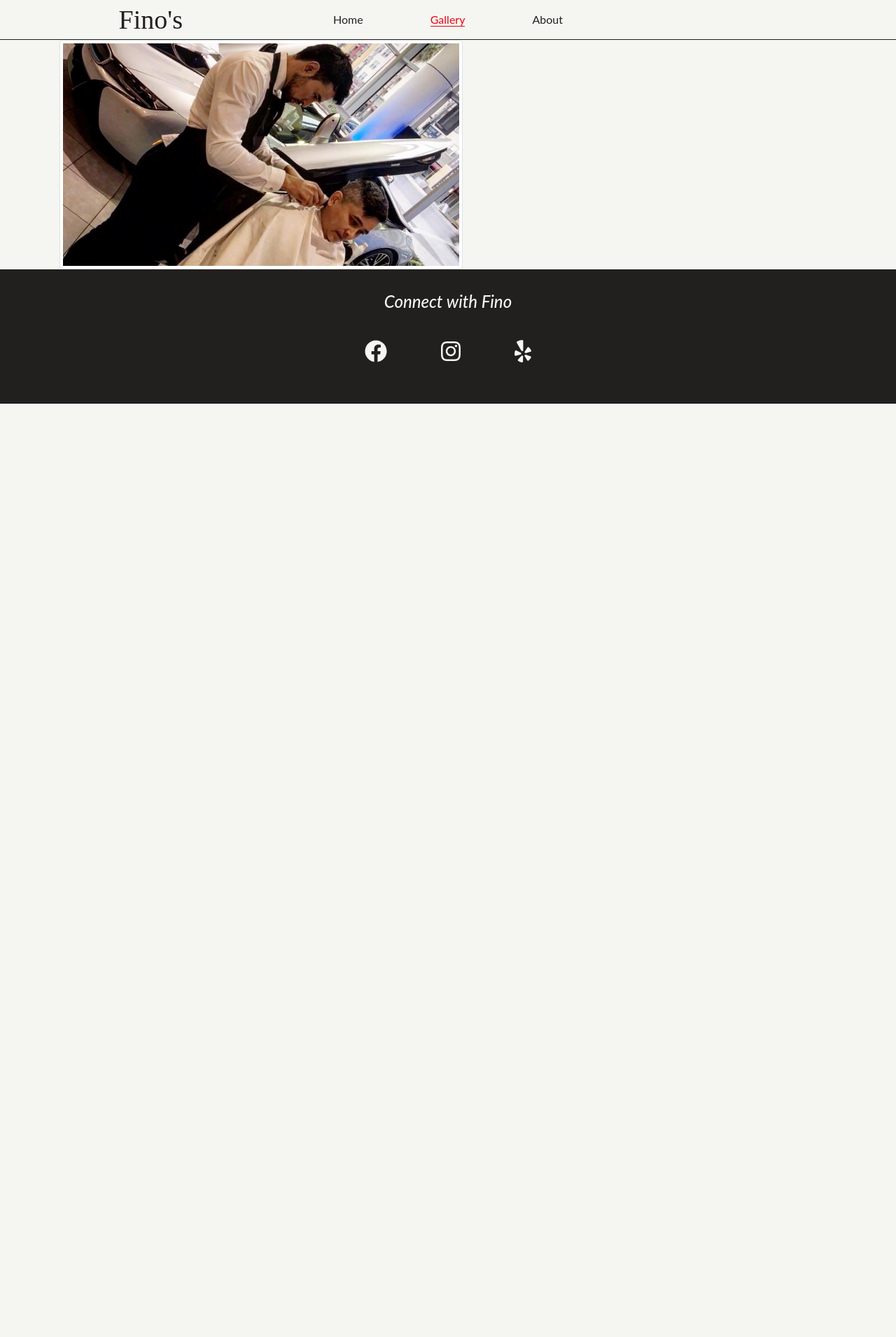
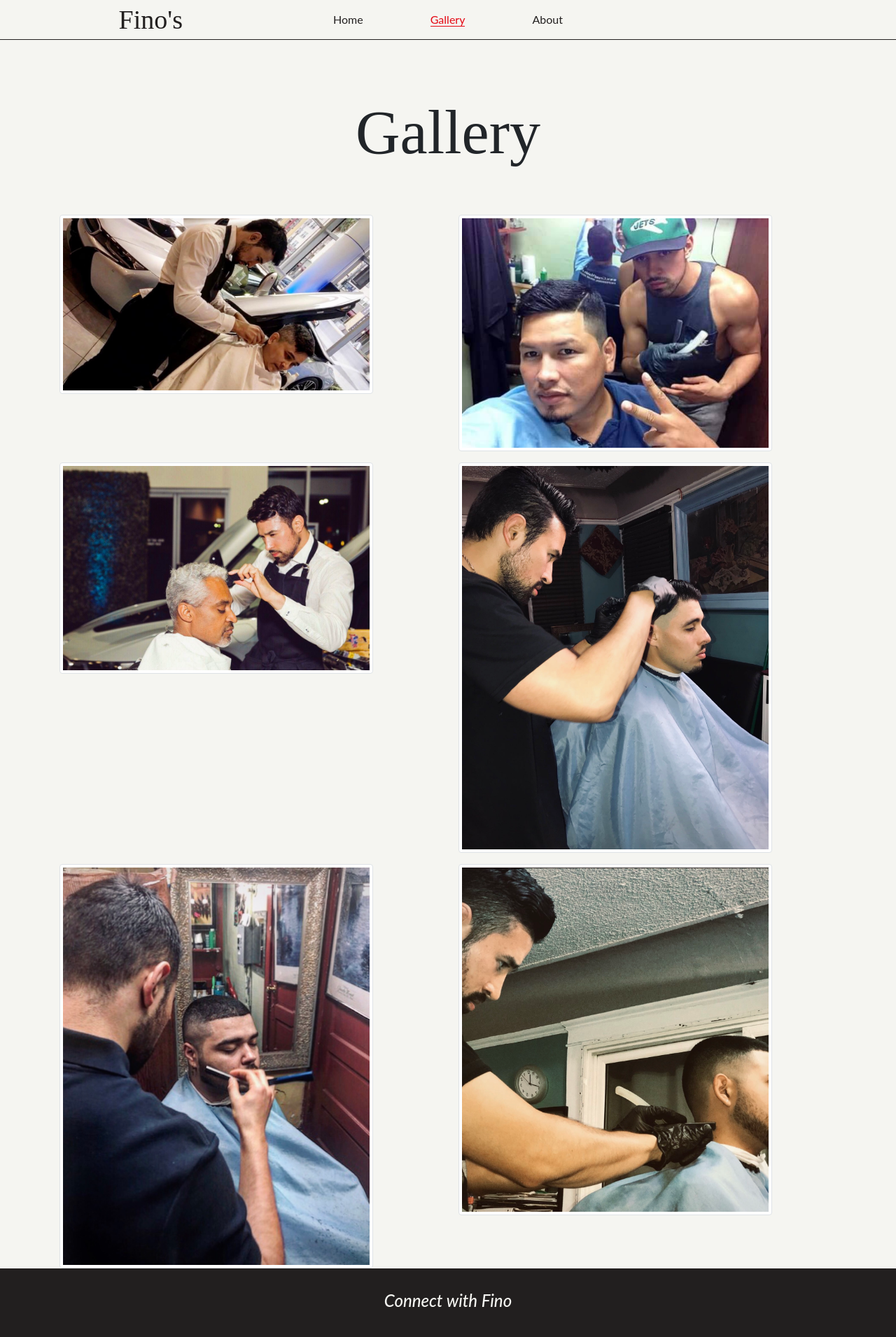
Before and after one commit to moonjason/fino-barbershop, a React (Create React App) app in the folder client/: page /gallery in a window 1280 px wide. Shown: the top 1911 px of the page at 70% size. Before the commit the page ends 800 px from the top, so only its background shows below. Built offline with nearby package versions, Linux system fonts and the light colour scheme; a web font is replaced by a local one.

Commit message:
add photos to gallery

```diff
--- a/client/src/components/Gallery/Gallery.js
+++ b/client/src/components/Gallery/Gallery.js
@@ -6,20 +6,36 @@ import Col from 'react-bootstrap/Col';
 import Image from 'react-bootstrap/Image';
 
 const img = {
-    'max-width': '45vw'
+    'max-width': '35vw'
 }
 
 const Gallery = () => {
     return (
         <div id="gallery-container">
+            <h1 id="about__title">Gallery</h1>
             <Container>
                 <Row>
                     <Col>
-                        <Image style={img} src="img/fino-bmw2.jpeg" thumbnail/>
+                        <Image style={img} src="img/fino-bmw2.jpeg" fluid thumbnail/>
+                    </Col>
+                    <Col>
+                        <Image style={img} src="img/app-img.jpg" fluid thumbnail/>
                     </Col>
                 </Row>
-                <Row>
+                <Row style={{'paddingTop': '1rem'}}>
                     <Col>
+                        <Image style={img} src="img/fino-bmw1.jpeg" fluid thumbnail/>
+                    </Col>
+                    <Col>
+                        <Image style={img} src="img/fino-cut1.jpeg" fluid thumbnail/>
+                    </Col>
+                </Row>
+                <Row style={{'paddingTop': '1rem'}}>
+                    <Col>
+                        <Image style={img} src="img/fino-cut2.jpeg" fluid thumbnail/>
+                    </Col>
+                    <Col>
+                        <Image style={img} src="img/fino-cut3.jpeg" fluid thumbnail/>
                     </Col>
                 </Row>
             </Container>
```
